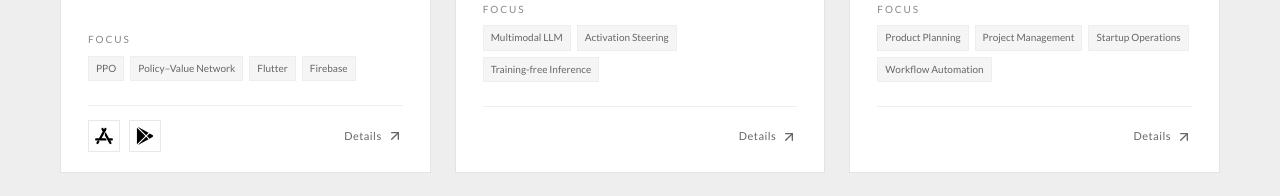
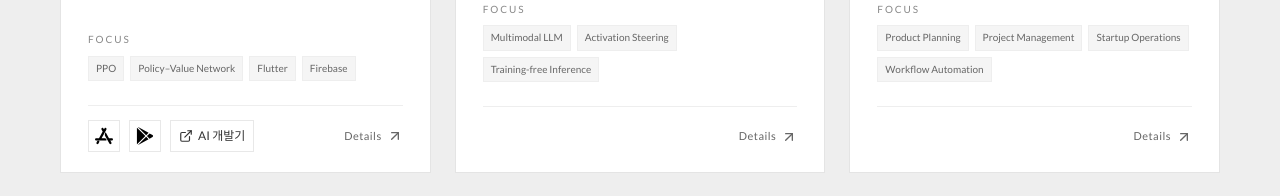
Before and after one commit to HahnGyuTak/portfolio, a React (Vite) app: page / in a window 1280 px wide. Shown: the part 1340-1536 px from the top of the page. Built offline with nearby package versions, Linux system fonts and the light colour scheme.

Commit message:
Link WallBaduk portfolio project to the AI devlog

```diff
--- a/src/app/App.tsx
+++ b/src/app/App.tsx
@@ -23,7 +23,7 @@ function ResourceLink({
   link,
   project,
 }: {
-  link: { label: string; url: string };
+  link: Project["links"][number];
   project: string;
 }) {
   const host = new URL(link.url).hostname;
@@ -46,7 +46,7 @@ function ResourceLink({
   const label = `${project} · ${link.label}${brand ? ` (${names[brand]})` : ""}`;
   return (
     <a
-      className="resource-link"
+      className={link.showLabel ? "resource-link resource-link--labeled" : "resource-link"}
       href={link.url}
       {...external}
       aria-label={label}
@@ -57,9 +57,9 @@ function ResourceLink({
       ) : host.includes("dbpia") ? (
         <FileText size={20} />
       ) : (
-        <ExternalLink size={19} />
+        <ExternalLink size={link.showLabel ? 14 : 19} aria-hidden="true" />
       )}
-      <span className="link-tooltip">
+      <span className={link.showLabel ? undefined : "link-tooltip"}>
         {link.label}
         {brand ? ` · ${names[brand]}` : ""}
       </span>
--- a/src/app/content.en.json
+++ b/src/app/content.en.json
@@ -48,6 +48,11 @@
         {
           "label": "Google Play",
           "url": "https://play.google.com/store/apps/details?id=com.imtak.wall_baduk_app"
+        },
+        {
+          "label": "AI devlog",
+          "url": "https://hahngyutak.github.io/posts/wallbaduk-bot-04/",
+          "showLabel": true
         }
       ]
     },
--- a/src/app/content.json
+++ b/src/app/content.json
@@ -48,6 +48,11 @@
         {
           "label": "Google Play",
           "url": "https://play.google.com/store/apps/details?id=com.imtak.wall_baduk_app"
+        },
+        {
+          "label": "AI 개발기",
+          "url": "https://hahngyutak.github.io/posts/wallbaduk-bot-04/",
+          "showLabel": true
         }
       ]
     },
--- a/src/app/data.ts
+++ b/src/app/data.ts
@@ -16,7 +16,7 @@ export type Project = {
   contributions: string[];
   outcome: string;
   tags: string[];
-  links: { label: string; url: string }[];
+  links: { label: string; url: string; showLabel?: boolean }[];
   metric?: { value: string; label: string };
 };
 export const getContent = (language: Language) =>
--- a/src/styles/index.css
+++ b/src/styles/index.css
@@ -419,6 +419,13 @@ svg {
   color: #333;
   border: 1px solid #e8e8e8;
   transition: background 0.2s;
+}
+.resource-link--labeled {
+  width: auto;
+  gap: 5px;
+  padding-inline: 8px;
+  font-size: 12px;
+  white-space: nowrap;
 }
 .resource-link:hover,
 .resource-link:focus-visible {
```
